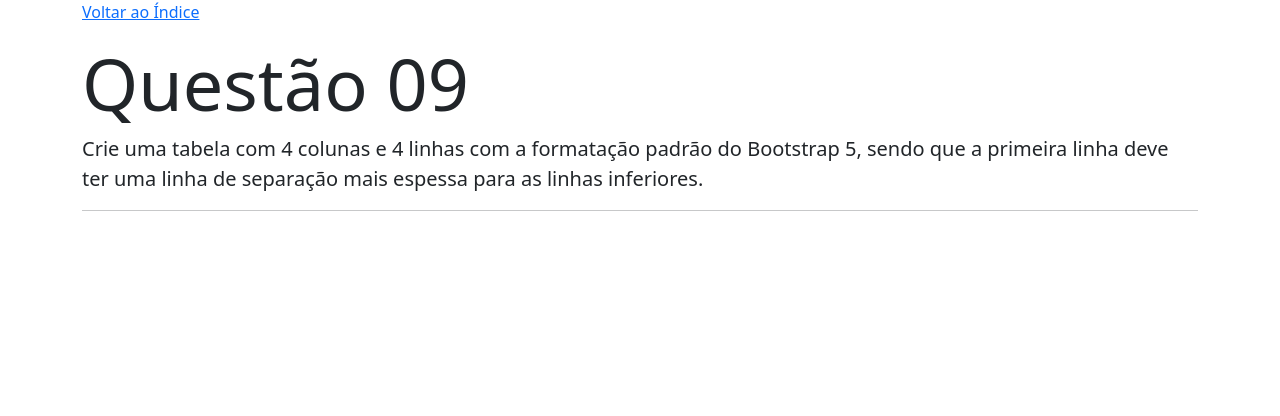
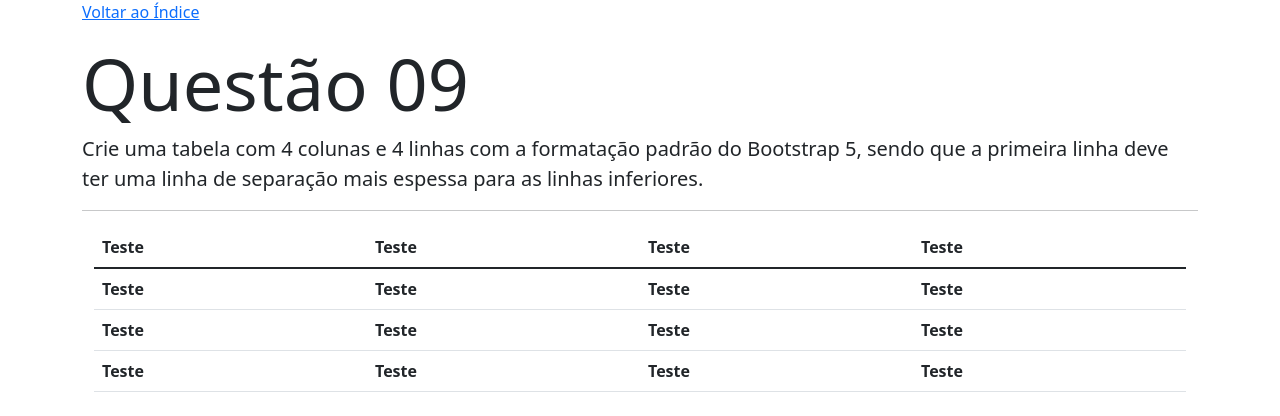
Before and after one commit to Guilherme-Vianna/reprograme-se, a plain HTML site: page bootstrap1/questao09.html in a window 1280 px wide. Drawn offline with nearby package versions, Linux system fonts and the light colour scheme.

Commit message:
feat: Questao 9 respondida

```diff
--- a/bootstrap1/questao09.html
+++ b/bootstrap1/questao09.html
@@ -18,7 +18,39 @@
         <p class="lead">Crie uma tabela com 4 colunas e 4 linhas com a formatação padrão do Bootstrap 5, sendo que a primeira linha deve ter uma linha de separação mais espessa para as linhas inferiores.</p>
         <hr>
         <!-- Valor: 1.5 pontos -->
-        <!-- FAZER AQUI -->
+        <div class="container">
+            <table class="table">
+                <thead>
+                    <tr>
+                        <th>Teste</th>
+                        <th>Teste</th>
+                        <th>Teste</th>
+                        <th>Teste</th>
+                      </tr>
+                </thead>
+              <tbody class="table-group-divider">
+                <tr>
+                  <th>Teste</th>
+                  <th>Teste</th>
+                  <th>Teste</th>
+                  <th>Teste</th>
+                </tr>
+                <tr>
+                  <th>Teste</th>
+                  <th>Teste</th>
+                  <th>Teste</th>
+                  <th>Teste</th>
+                </tr>
+                <tr>
+                  <th>Teste</th>
+                  <th>Teste</th>
+                  <th>Teste</th>
+                  <th>Teste</th>
+                </tr>
+              </tbody>
+            </table>
+          </div>
+        </div>
     </div>
 </body>
 
```
